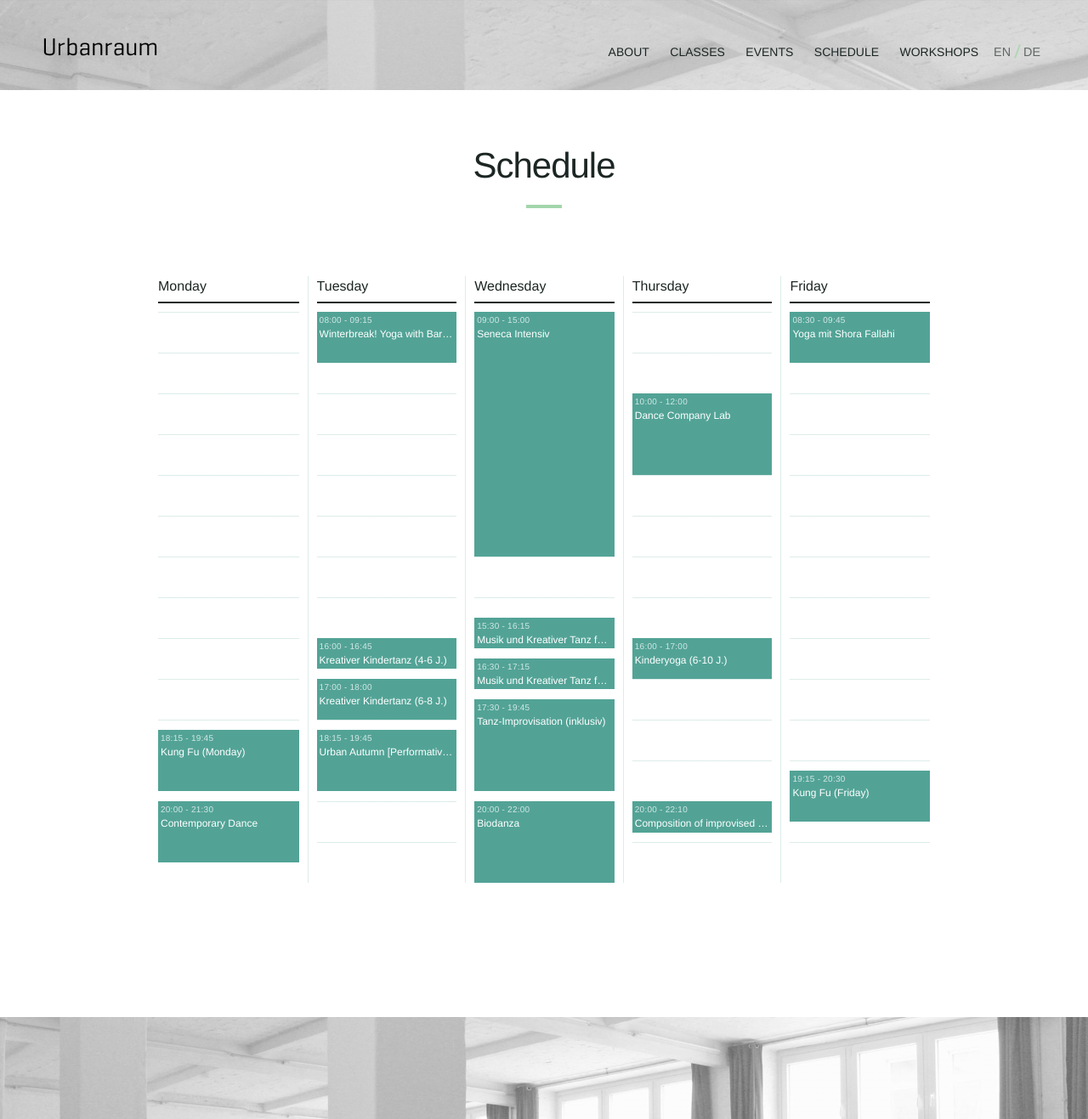
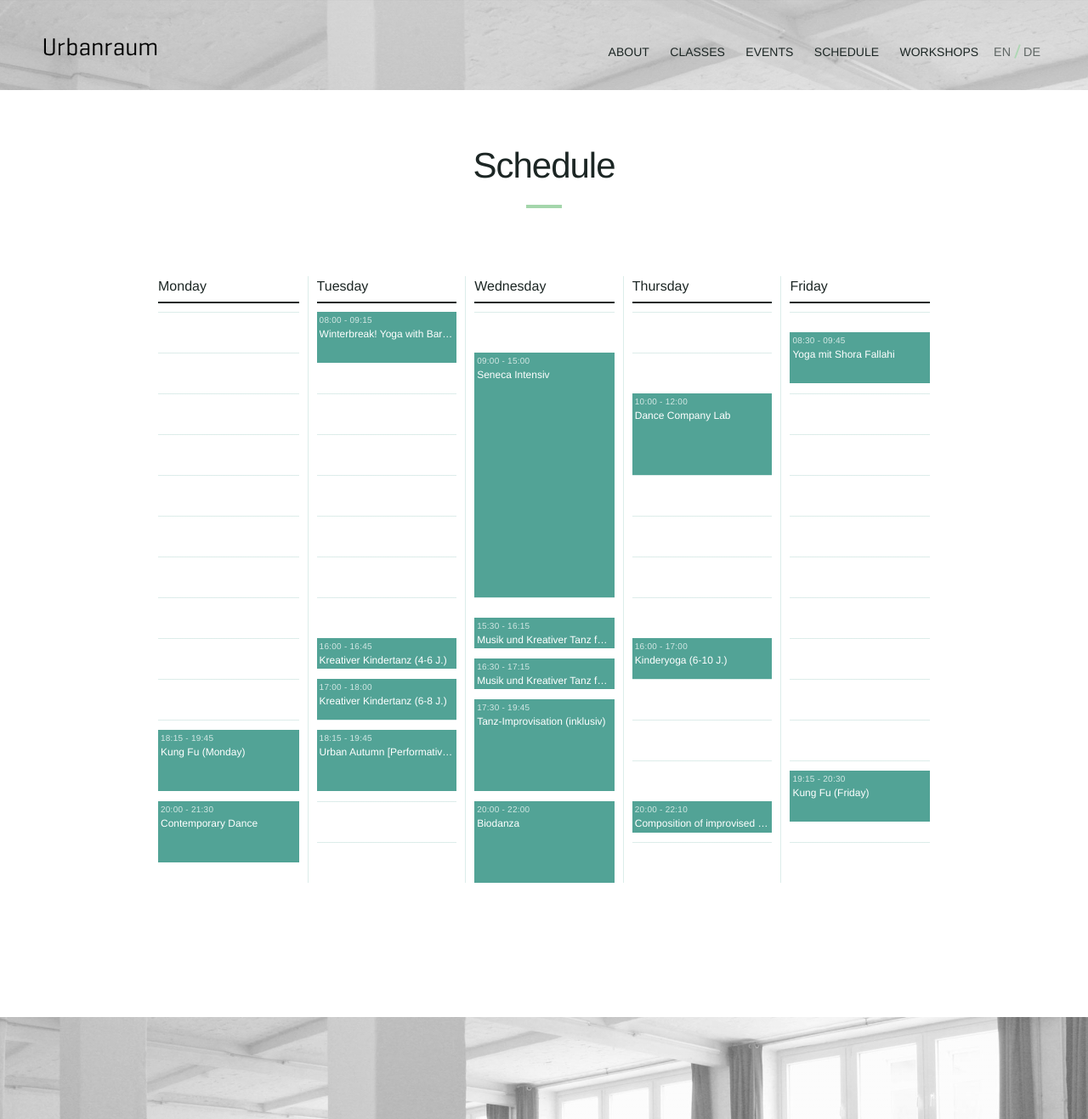
Before and after one commit to Kriesse/urbanraum, a Jekyll site: the page built from schedule.html, in a window 1280 px wide. Shown: the whole page at 85% size. Built offline with Jekyll 4.4.1, drawn with Linux system fonts in a browser that asks for light colours; nearby versions of some CDN libraries.

Commit message:
improve schedule scss logic

```diff
--- a/schedule.html
+++ b/schedule.html
@@ -16,7 +16,7 @@ workdays: [monday, tuesday, wednesday, thursday, friday]
       {% for class in site.classes %}
         {% for date in class.schedule %}
           {% if date.day == day %}
-            {% assign start = date.start | date: "%k%M" %}
+            {% assign start = date.start | date: "%-k%M" %}
             {% assign end = date.end | date: "%k%M" %}
             {% assign duration = end | minus: start %}
             <a  class="event time--{{start}} duration--{{duration}}"
```
